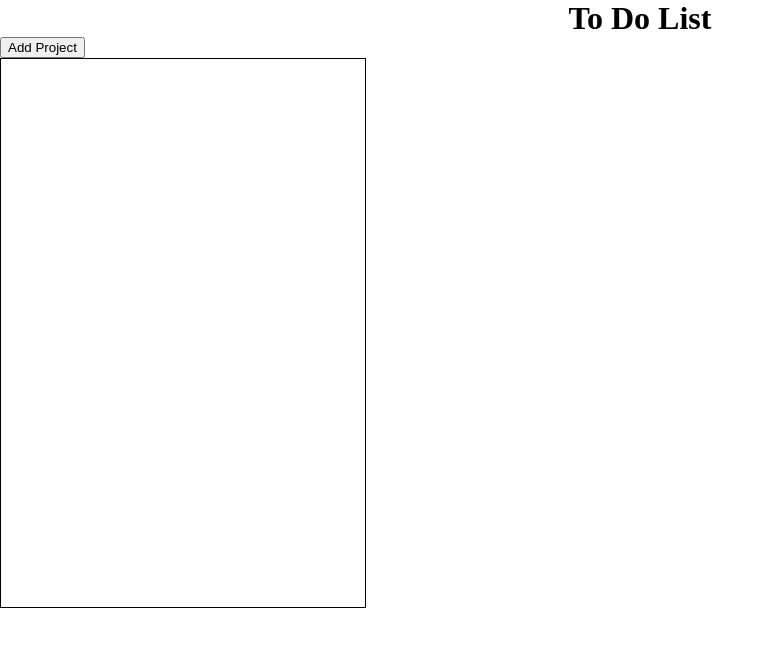
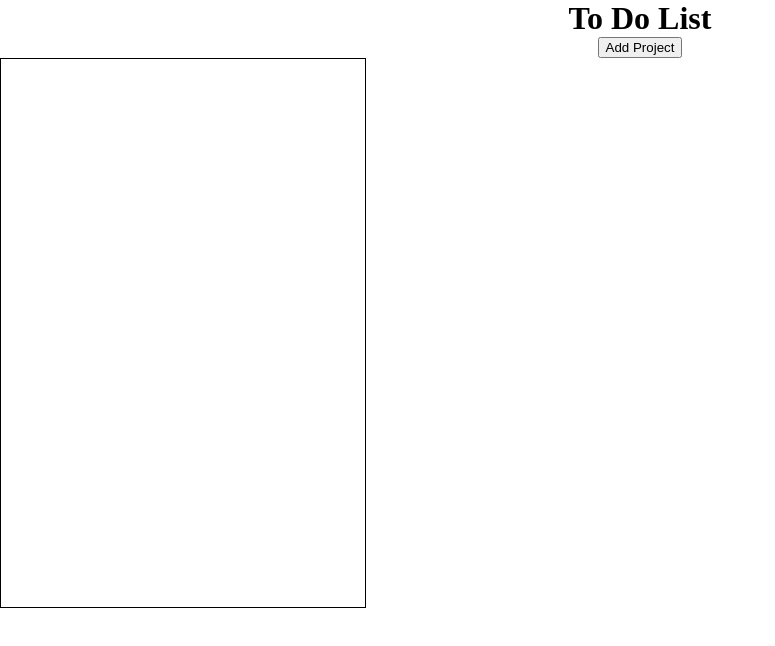
Before and after one commit to JJHH17/to-do-list, a website built with webpack: page src/index.html in a window 1280 px wide. Shown: the whole page, without its empty margins (0-775 px from the left). Built offline with nearby package versions, Linux system fonts and the light colour scheme.

Commit message:
Add button styling and positioning

```diff
--- a/src/styles.css
+++ b/src/styles.css
@@ -16,3 +16,8 @@
     border: 1px solid black;
     text-align: center;
 }
+
+#addProject {
+    display: flex;
+    justify-self: center;
+}
```
